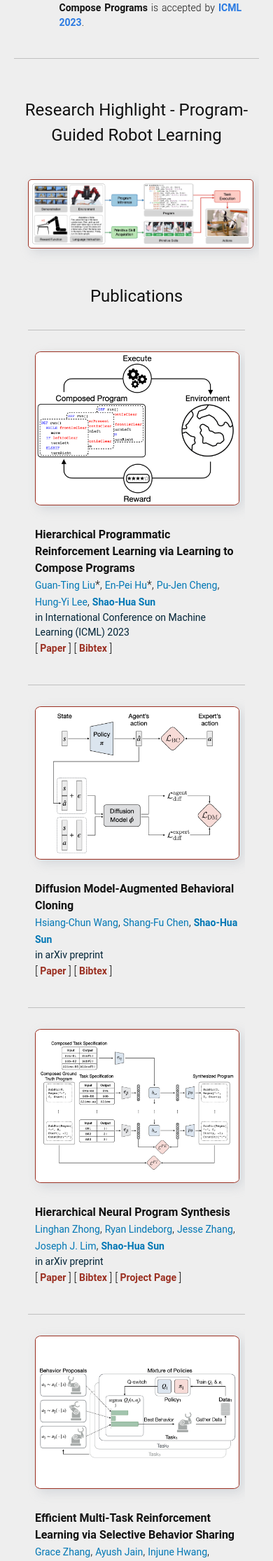
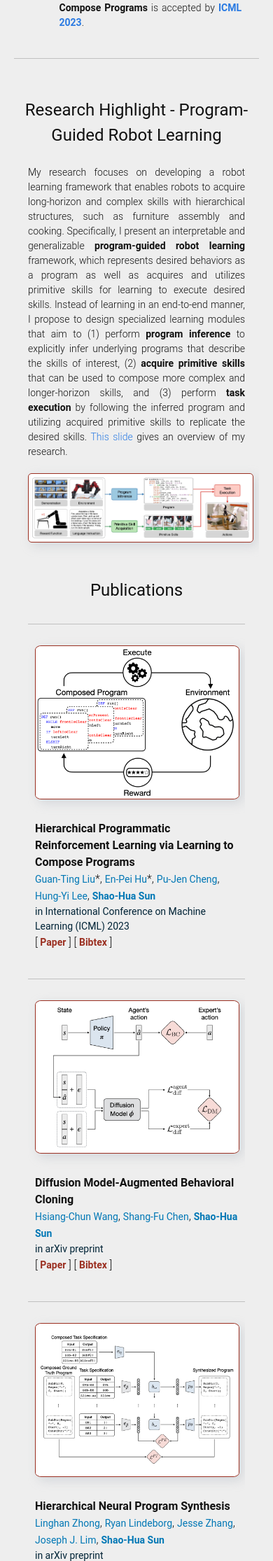
Before and after one commit to shaohua0116/shaohua0116.github.io, a Jekyll site: the page built from index.html, in a window 390 px wide. Shown: the part 1614-3844 px from the top of the page at 70% size. Built offline with Jekyll 4.4.1, drawn with Linux system fonts in a browser that asks for light colours; some web fonts are replaced; some of the changed text lies outside the part shown.

Commit message:
rm mumomaml & fix research abs on mobile

```diff
--- a/_data/publications.yml
+++ b/_data/publications.yml
@@ -361,7 +361,7 @@
   date:  'Dec 2018'
   imgurl: '/images/projects/mumomaml.png'
   imgprop: 'frame'
-  selected: true
+  selected: false
   authors:
     - name: Risto Vuorio
       url:  'https://vuoristo.github.io/'
--- a/_sass/_research.scss
+++ b/_sass/_research.scss
@@ -26,8 +26,8 @@ $border-width: 1px;
 
 .research-abs > p {
   margin:         auto;
-  @include media-query($on-palm) {
-    // don't show desc on phones
-    font-size:  0px;
-  }
+  // @include media-query($on-palm) {
+  //  don't show desc on phones
+  //  font-size:  0px;
+  //  }
 }
```
